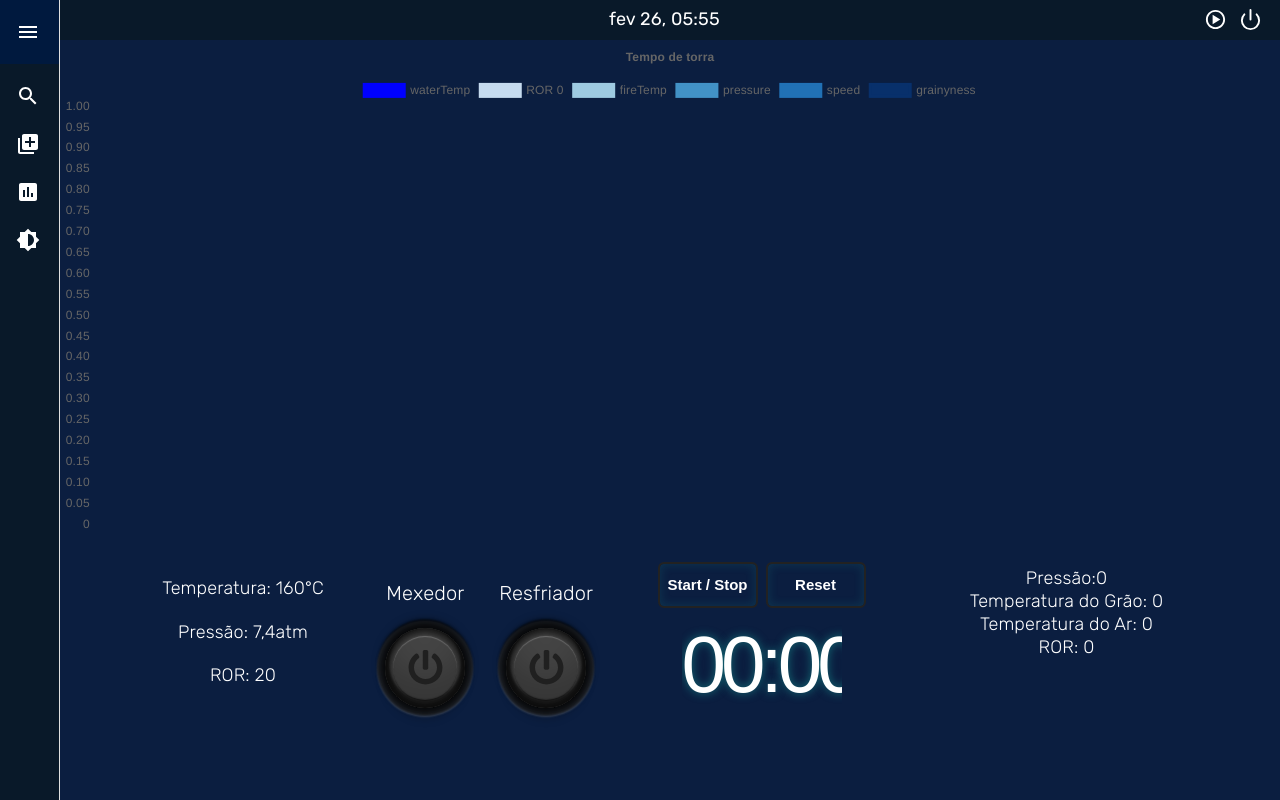
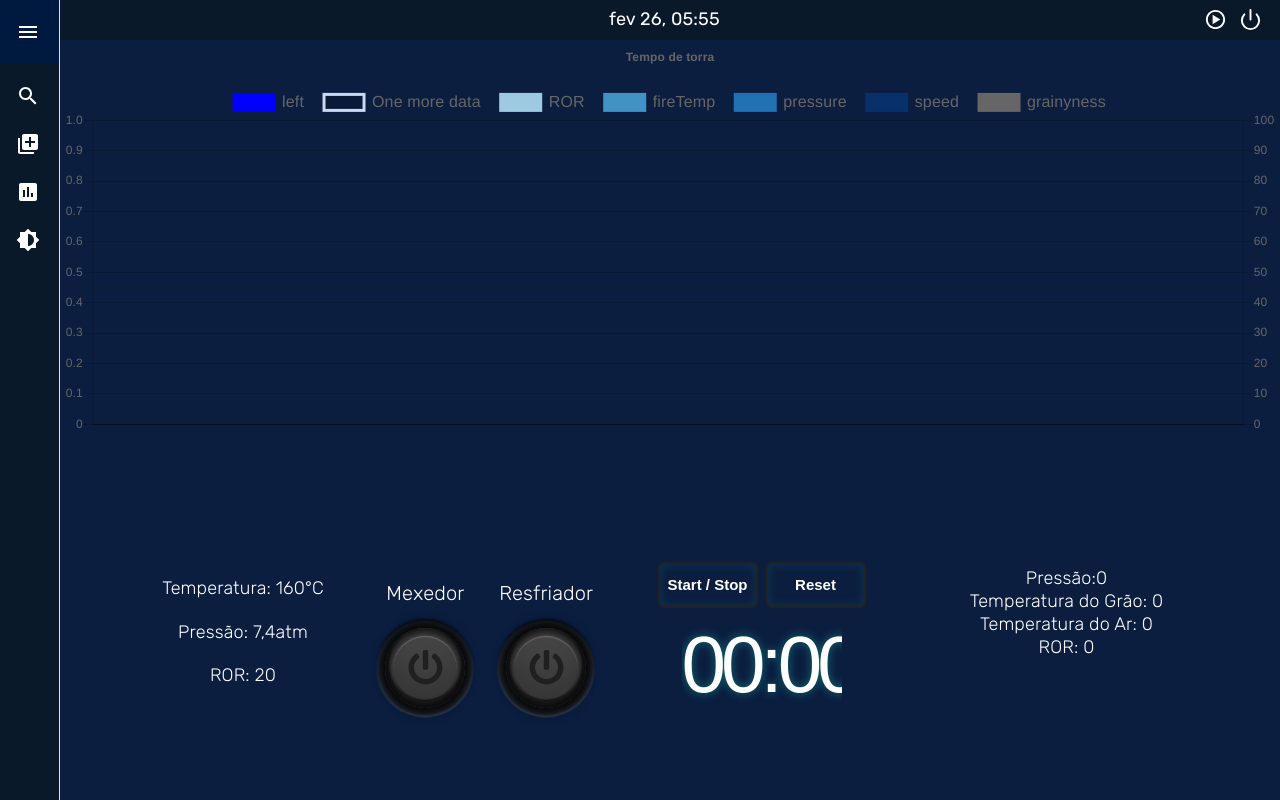
Before and after one commit to cpejr/frontend-cafetorrado, a React (Create React App) app: page /automatic in a window 1280 px wide. Built offline with nearby package versions, Linux system fonts and the light colour scheme; a web font is replaced by a local one.

Commit message:
Coluna esquerda implementada

```diff
--- a/src/Pages/ManualPage/Manual.jsx
+++ b/src/Pages/ManualPage/Manual.jsx
@@ -6,7 +6,7 @@ import ButtonController1 from '../../components/Buttons/ButtonsControllers/Butto
 import ButtonController2 from '../../components/Buttons/ButtonsControllers/ButtonController2';
 import ButtonAdjustment from '../../components/Buttons/ButtonsAdjustments/ButtonAdjustment';
 import { socket } from '../../index';
-import './manual.css';
+import './Manual.css';
 
 function Manual() {
   const [graphData, setGraphData] = useState({
--- a/src/components/MainGraph/MainGraph.jsx
+++ b/src/components/MainGraph/MainGraph.jsx
@@ -13,11 +13,12 @@ function updateData(mainGraph, data) {
   if(!(mainGraph?.current?.chartInstance)) return
   mainGraph.current.chartInstance.data.labels.push(data.time);
   mainGraph.current.chartInstance.data.datasets[0].data.push(data.waterTemp);
-  mainGraph.current.chartInstance.data.datasets[1].data.push(data.ROR);
-  mainGraph.current.chartInstance.data.datasets[2].data.push(data.fireTemp);
-  mainGraph.current.chartInstance.data.datasets[3].data.push(data.pressure);
-  mainGraph.current.chartInstance.data.datasets[4].data.push(data.speed);
-  mainGraph.current.chartInstance.data.datasets[5].data.push(data.grainyness);
+  mainGraph.current.chartInstance.data.datasets[1].data.push(data.waterTemp*50);
+  mainGraph.current.chartInstance.data.datasets[2].data.push(data.ROR);
+  mainGraph.current.chartInstance.data.datasets[3].data.push(data.fireTemp);
+  mainGraph.current.chartInstance.data.datasets[4].data.push(data.pressure);
+  mainGraph.current.chartInstance.data.datasets[5].data.push(data.speed);
+  mainGraph.current.chartInstance.data.datasets[6].data.push(data.grainyness);
   mainGraph.current.chartInstance.update();
 
   // const position = mainGraph.current.chartInstance.data.labels.length - 1;
@@ -37,14 +38,23 @@ const INITALLDATA = {
       fill: false,
       label: 'waterTemp',
       data: [],
+      label:'left',
+      yAxisID:'left',
       borderColor: '',
       borderWidth: 3,
       pointRadius: 0,
     },
-
+    {
+      label: 'One more data',
+      yAxisID: 'right',
+      data:[],
+      borderColor: '',
+      borderWidth: 3,
+      pointRadius: 0,
+    },
     {
       fill: false,
-      label: 'ROR' + ' ' + counter,
+      label: 'ROR',
       data: [],
       borderColor:'',
       borderWidth:3,
@@ -127,8 +137,8 @@ const MainGraph = () => {
   return (
     <div>
       <Line
-        height = '500'
-        width = '1200'
+        height = '400'
+        width = '1000'
         padding = '0'
         id="main-graph"
         data={INITALLDATA}
@@ -137,12 +147,12 @@ const MainGraph = () => {
           legend: {
             position: 'top',
             labels: {
-              //padding: 20,
-              //fontSize: 20,
+              padding: 20,
+              fontSize: 16,
             },
           },
           maintainAspectRatio: false,
-
+          fontSize: 100,
           title: { text: ' Tempo de torra ', display: true },
           elements: {
             line: {
@@ -150,21 +160,24 @@ const MainGraph = () => {
             }
         },
           scales: {
-            yAxes: [
-              {
-                ticks: {
-                  autoSkip: true,
-                  maxTicksLimit: 100,
-                  beginAtZero: true,
-                },
-                gridLines: {
-                  display: false,
-                },
-              },
-            ],
+            scaleLabel: { fontSize: 100 },
+            yAxes: [{
+                  id: 'left',
+                  type:'linear',
+                  position:'left',
+                  },{
+                    id:'right',
+                    type: 'linear',
+                    position:'right',
+                    ticks:{
+                      max: 100,
+                      min: 0,
+                    }
+                  }
+              ],
             xAxes: [
               {
-                gridLines: { display: false },
+                gridLines: { display: true },
                 ticks: {
                   autoSkip: true,
                   maxTicksLimit:20,
--- a/src/components/RevisionGraph/dataManager.js
+++ b/src/components/RevisionGraph/dataManager.js
@@ -1,4 +1,4 @@
-import { ASAP } from 'downsample';
+import { ASAP } from 'downsample/methods/ASAP';
 
 class FakeData {
   random = Math.random;
--- a/src/routes.jsx
+++ b/src/routes.jsx
@@ -4,9 +4,9 @@ import { BrowserRouter as Router, Route, Switch, Link } from 'react-router-dom';
 import ResultsRevision from './Pages/ResultsRevision';
 import Teste from './components/theme';
 import { TransitionGroup, CSSTransition } from 'react-transition-group';
-import TemplateWithDrawer from './templates/index';
+import TemplateWithDrawer from './Templates';
 import Automatic from './Pages/AutomaticPage/Automatic';
-import Manual from './Pages/ManualPage/manual';
+import Manual from './Pages/ManualPage/Manual';
 import '../src/components/Animations/Animations.css'
 import { StylesProvider } from '@material-ui/core';
 
```
